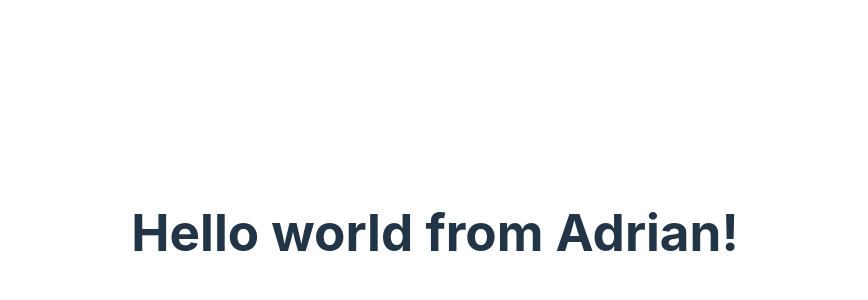
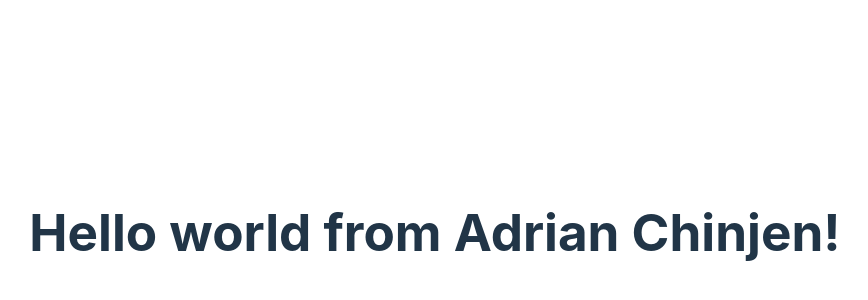
Before and after one commit to adrianchinjen/react-frontend, a React (Vite) app: page / in a window 1280 px wide. Shown: the part 168-468 px from the top of the page, without its empty margins (205-1073 px from the left). Built offline with nearby package versions, Linux system fonts and the light colour scheme.

Commit message:
test: test lint staged ans eslint if working

```diff
--- a/src/App.tsx
+++ b/src/App.tsx
@@ -3,7 +3,7 @@ import './App.css';
 function App() {
   return (
     <>
-      <h1>Hello world from Adrian!</h1>
+      <h1>Hello world from Adrian Chinjen!</h1>
     </>
   );
 }
```
